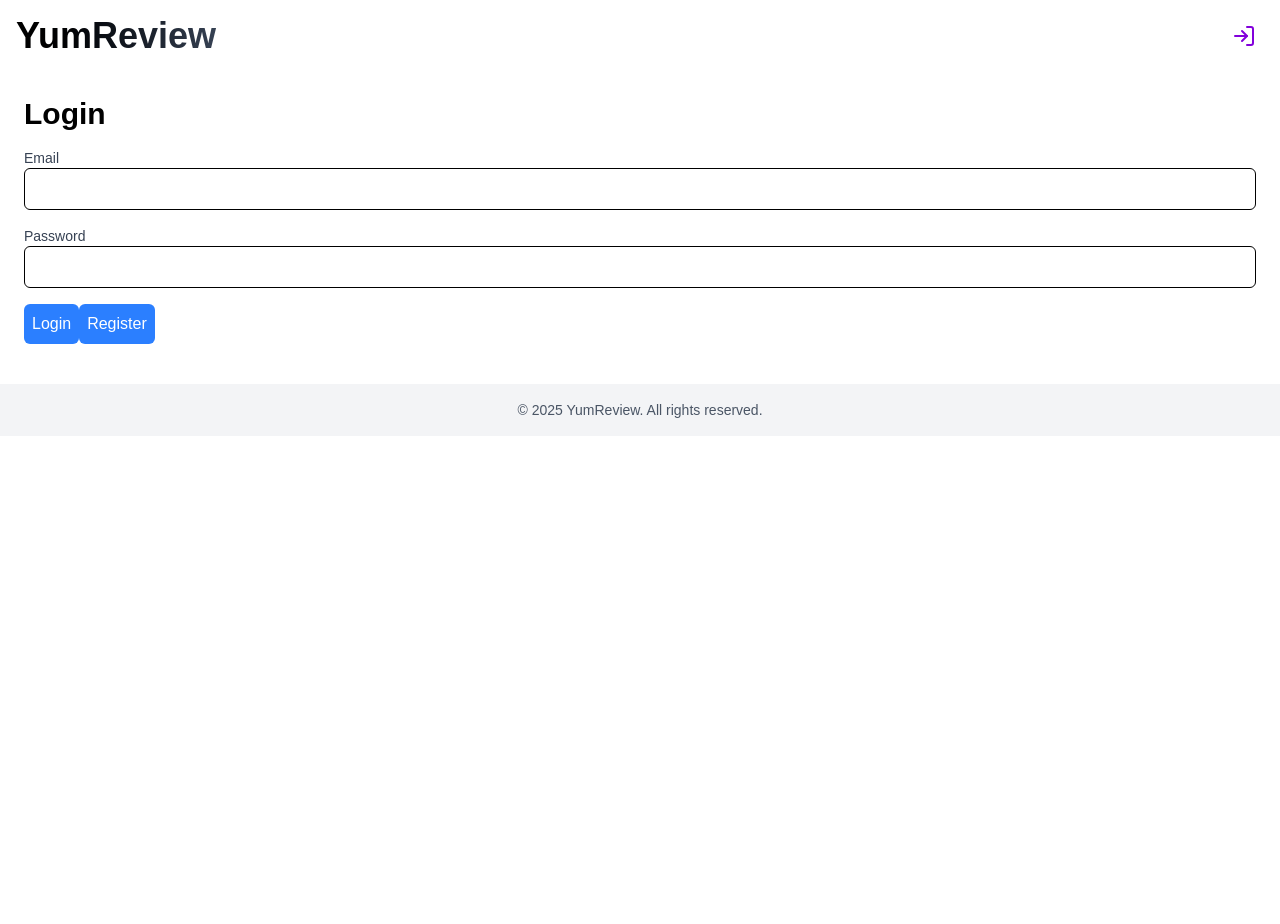
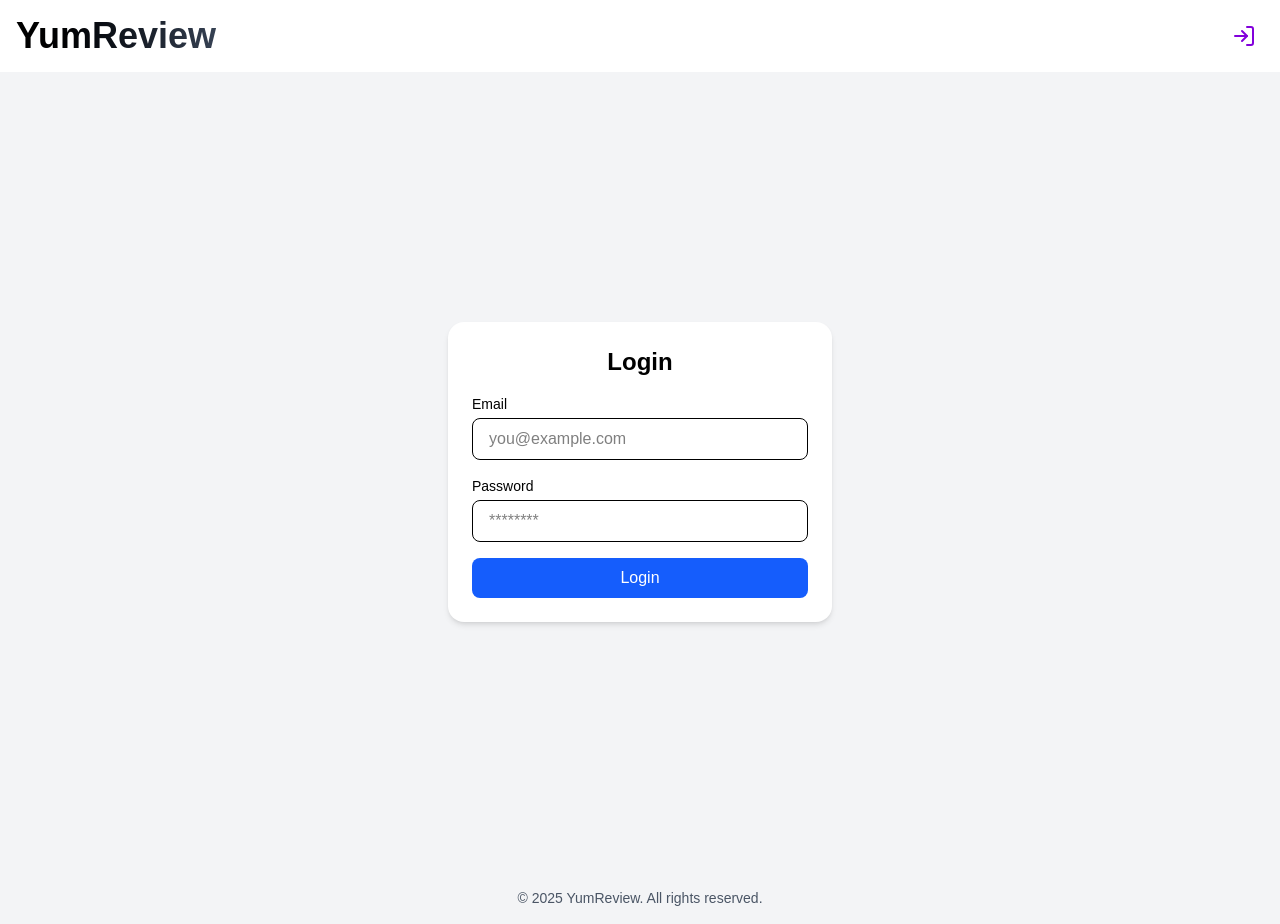
Before and after one commit to taratap2004/Yumreview, a Next.js app in the folder yumreview/: page /login in a window 1280 px wide. Before the commit the page ends 800 px from the top, so only its background shows below. Built offline with nearby package versions, Linux system fonts and the light colour scheme; no server answers.

Commit message:
เต้

```diff
--- a/yumreview/lib/supabase.ts
+++ b/yumreview/lib/supabase.ts
@@ -1,6 +1,6 @@
 import { createClient } from '@supabase/supabase-js'
 
-const supabaseUrl = process.env.NEXT_PUBLIC_SUPABASE_URL!
-const supabaseAnonKey = process.env.NEXT_PUBLIC_SUPABASE_ANON_KEY!
+const supabaseUrl = 'https://kyljbcnphhvymklrfnfj.supabase.co/'
+const supabaseAnonKey = 'eyJhbGciOiJIUzI1NiIsInR5cCI6IkpXVCJ9.eyJpc3MiOiJzdXBhYmFzZSIsInJlZiI6Imt5bGpiY25waGh2eW1rbHJmbmZqIiwicm9sZSI6ImFub24iLCJpYXQiOjE3NDAyMzE5NjMsImV4cCI6MjA1NTgwNzk2M30.Pf8T5pyWvZb1PxDLGgm60cys5nMq5ITVkmR5RfSPInk'
 
 export const supabase = createClient(supabaseUrl, supabaseAnonKey)
--- a/yumreview/src/app/login/page.tsx
+++ b/yumreview/src/app/login/page.tsx
@@ -1,62 +1,11 @@
-'use client';
-import { useState } from 'react';
-import { supabase } from '../../../lib/supabase';
-import { useRouter } from 'next/navigation';
+import LoginForm from '@/components/login-form';
 
 export default function LoginPage() {
-  const [email, setEmail] = useState('');
-  const [password, setPassword] = useState('');
-  const [error, setError] = useState<string | null>(null);
-  const router = useRouter();
-
-  const handleLogin = async (e: React.FormEvent) => {
-    e.preventDefault();
-
-    const { error } = await supabase.auth.signInWithPassword({
-      email,
-      password,
-    });
-
-    if (error) {
-      setError(error.message);
-    } else {
-      router.push('/'); // Redirect ไปที่หน้าแรก
-      router.refresh();
-    }
-  };
-
   return (
-    <div className="p-6">
-      <h1 className="text-3xl font-bold mb-4">Login</h1>
-      {error && <p className="text-red-500 mb-4">{error}</p>}
-      <form onSubmit={handleLogin} className="space-y-4">
-        <div>
-          <label className="block text-sm font-medium text-gray-700">Email</label>
-          <input
-            type="email"
-            value={email}
-            onChange={(e) => setEmail(e.target.value)}
-            className="w-full p-2 border rounded-md"
-            required
-          />
-        </div>
-        <div>
-          <label className="block text-sm font-medium text-gray-700">Password</label>
-          <input
-            type="password"
-            value={password}
-            onChange={(e) => setPassword(e.target.value)}
-            className="w-full p-2 border rounded-md"
-            required
-          />
-        </div>
-        <button type="submit" className="bg-blue-500 text-white p-2 rounded-md">
-          Login
-        </button>
-        <button type="button" className="bg-blue-500 text-white p-2 rounded-md cursor-pointer" onClick={() => router.push('/register')}>
-          Register
-        </button>
-      </form>
+    <div className="min-h-screen flex items-center justify-center bg-gray-100">
+      <LoginForm />
     </div>
   );
 }
+//       <div>
+//         <button
--- a/yumreview/src/app/seefood/page.tsx
+++ b/yumreview/src/app/seefood/page.tsx
@@ -1,12 +1,64 @@
+"use client";
+
 import React from 'react';
 
-const Seefood: React.FC = () => {
+
+
+const Pingyang: React.FC = () => {
     return (
-        <div>
-            <h1>ยินดีต้อนรับสู่หน้า ซีฟู้ด</h1>
-            <p>ข้อมูลเกี่ยวกับเมนูปิ้งย่าง</p>
+        <div className="bg-yellow-100 min-h-screen flex flex-col items-center justify-start py-10">
+            {/* รูปภาพ */}
+            <img src="/ping.jpg" alt="PingYang" className="w-full h-[250px] object-cover rounded-lg  "
+                style={{ marginTop: '-40px' }} />
+
+            <p className="absolute top-23 left-8 text-white
+            text-3xl font-extrabold   shadow-2xl uppercase" >ซีฟู้ด</p>
+            <div style={{
+
+                display: 'flex',
+                flexDirection: 'column',
+                justifyContent: 'center',
+                alignItems: 'center',
+                padding: '40px',
+                gap: '20px',
+                width: '100%'
+            }}>
+                {/* การ์ดแรก */}
+                <div className="flex w-3/4 h-[250px]  rounded-lg shadow-lg overflow-hidden bg-white">
+                    <div className="w-1/4">
+                        <img src="https://cms.dmpcdn.com/food/2023/02/23/45f22f80-b3ac-11ed-847b-5bfda9f44996_original.jpg" alt="ร้าน 1" className="w-full h-full object-cover" />
+                    </div>
+                    <div className="w-3/4 p-4 flex flex-col justify-center">
+                        <h2 className="text-xl font-bold">ชื่อร้าน 1</h2>
+                        <p className="text-gray-600">ข้อมูลเกี่ยวกับร้านอาหาร</p>
+                    </div>
+                </div>
+
+                {/* การ์ดสอง */}
+                <div className="flex w-3/4 h-[250px]  rounded-lg shadow-lg overflow-hidden bg-white">
+                    <div className="w-1/4">
+                        <img src="https://cms.dmpcdn.com/food/2023/02/23/45f22f80-b3ac-11ed-847b-5bfda9f44996_original.jpg" alt="ร้าน 2" className="w-full h-full object-cover" />
+                    </div>
+                    <div className="w-3/4 p-4 flex flex-col justify-center">
+                        <h2 className="text-xl font-bold">ชื่อร้าน 2</h2>
+                        <p className="text-gray-600">ข้อมูลเกี่ยวกับร้านอาหาร</p>
+                    </div>
+                </div>
+
+                {/* การ์ดสาม */}
+                <div className="flex w-3/4 h-[250px]  rounded-lg shadow-lg overflow-hidden bg-white">
+                    <div className="w-1/4">
+                        <img src="https://cms.dmpcdn.com/food/2023/02/23/45f22f80-b3ac-11ed-847b-5bfda9f44996_original.jpg" alt="ร้าน 3" className="w-full h-full object-cover" />
+                    </div>
+                    <div className="w-3/4 p-4 flex flex-col justify-center">
+                        <h2 className="text-xl font-bold">ชื่อร้าน 3</h2>
+                        <p className="text-gray-600">ข้อมูลเกี่ยวกับร้านอาหาร</p>
+                    </div>
+                </div>
+            </div>
+
         </div>
     );
 };
 
-export default Seefood;
+export default Pingyang;
--- a/yumreview/src/components/login-form.tsx
+++ b/yumreview/src/components/login-form.tsx
@@ -0,0 +1,71 @@
+'use client';
+
+import { useState } from 'react';
+
+export default function LoginForm() {
+  const [email, setEmail] = useState('');
+  const [password, setPassword] = useState('');
+  const [error, setError] = useState('');
+  const [loading, setLoading] = useState(false);
+
+  const handleSubmit = async (e: React.FormEvent) => {
+    e.preventDefault();
+    setLoading(true);
+    setError('');
+
+    try {
+      // ตัวอย่างการส่ง request ไป backend หรือ Supabase/Auth
+      // TODO: Replace with your own login logic
+      console.log('Login with:', { email, password });
+
+      // Simulate login delay
+      setTimeout(() => {
+        setLoading(false);
+        alert('Login success (mock)');
+      }, 1000);
+    } catch {
+      setError('Login failed. Please try again.');
+      setLoading(false);
+    }
+  };
+
+  return (
+    <form onSubmit={handleSubmit} className="w-full max-w-sm mx-auto bg-white p-6 rounded-2xl shadow-md space-y-4">
+      <h2 className="text-2xl font-bold text-center mb-4">Login</h2>
+
+      {error && <p className="text-red-500 text-sm text-center">{error}</p>}
+
+      <div>
+        <label className="block text-sm font-medium mb-1">Email</label>
+        <input
+          type="email"
+          value={email}
+          onChange={(e) => setEmail(e.target.value)}
+          className="w-full px-4 py-2 border rounded-lg focus:outline-none focus:ring-2 focus:ring-blue-500"
+          placeholder="you@example.com"
+          required
+        />
+      </div>
+
+      <div>
+        <label className="block text-sm font-medium mb-1">Password</label>
+        <input
+          type="password"
+          value={password}
+          onChange={(e) => setPassword(e.target.value)}
+          className="w-full px-4 py-2 border rounded-lg focus:outline-none focus:ring-2 focus:ring-blue-500"
+          placeholder="********"
+          required
+        />
+      </div>
+
+      <button
+        type="submit"
+        disabled={loading}
+        className="w-full bg-blue-600 text-white py-2 rounded-lg hover:bg-blue-700 transition"
+      >
+        {loading ? 'Logging in...' : 'Login'}
+      </button>
+    </form>
+  );
+}
```
Also changed, not shown: yumreview/package.json (+6 -3 lines), 2 other files (tests, documents, lock files or other folders).
